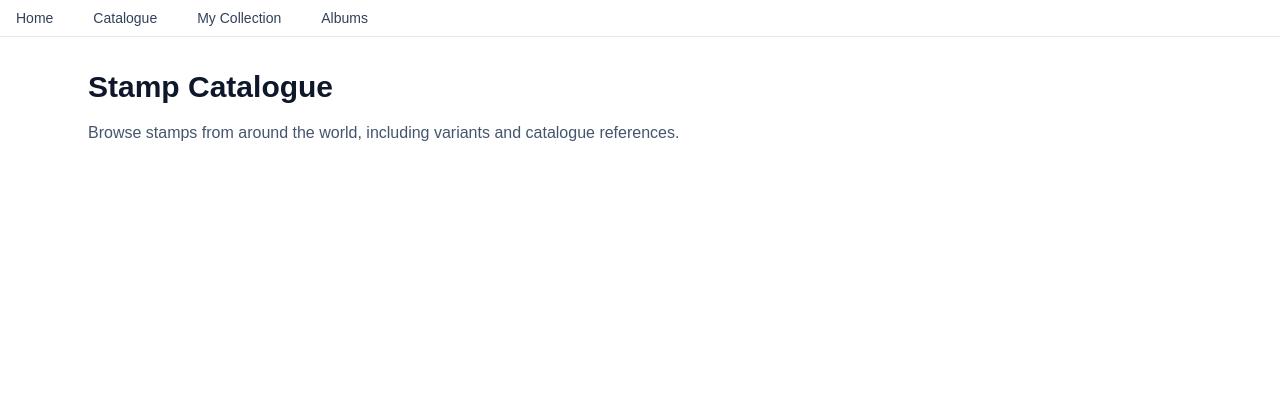
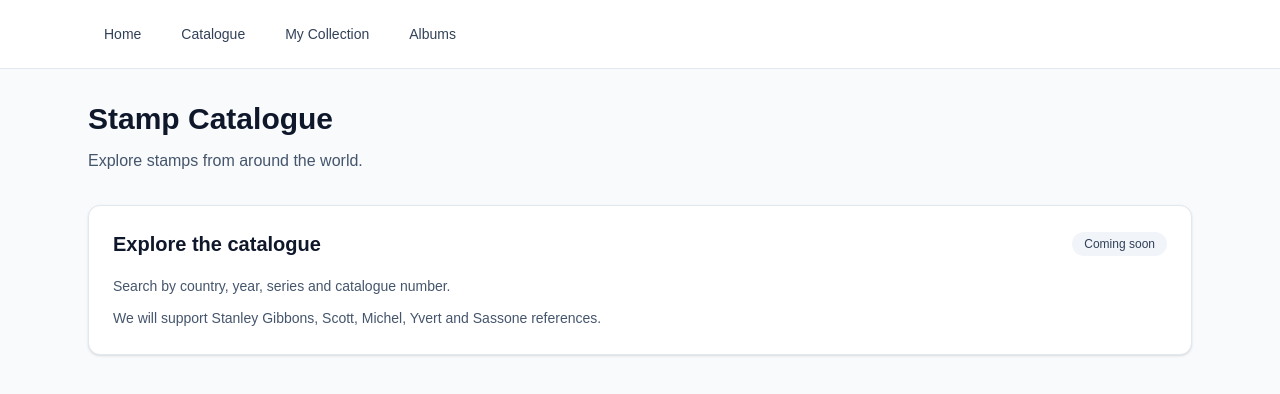
Before and after one commit to CristianAlexa/stamp-collection-manager, a Next.js app: page /catalogue in a window 1280 px wide. Shown: the top 394 px of the page. Built offline with nearby package versions, Linux system fonts and the light colour scheme.

Commit message:
feat: add reusable page header and feature card

```diff
--- /dev/null
+++ b/src/app/(app)/albums/page.tsx
@@ -0,0 +1,19 @@
+import { PageHeader } from "@/components/ui/page-header";
+import { FeatureCard } from "@/components/ui/feature-card";
+
+export default function AlbumsPage() {
+  return (
+    <div>
+      <PageHeader
+        title="My Albums"
+        description="Organise your stamp collection"
+      />
+      <FeatureCard title="Your Albums" badge="Coming soon">
+        <p>Organise your stamps into albums and sub-albums.</p>
+        <p className="mt-2">
+          {`You'll also be able to create printable album pages later.`}
+        </p>
+      </FeatureCard>
+    </div>
+  );
+}
--- /dev/null
+++ b/src/app/(app)/catalogue/page.tsx
@@ -0,0 +1,20 @@
+import { FeatureCard } from "@/components/ui/feature-card";
+import { PageHeader } from "@/components/ui/page-header";
+
+export default function CataloguePage() {
+  return (
+    <div>
+      <PageHeader
+        title="Stamp Catalogue"
+        description="Explore stamps from around the world."
+      />
+      <FeatureCard title="Explore the catalogue" badge="Coming soon">
+        <p>Search by country, year, series and catalogue number.</p>
+        <p className="mt-2">
+          We will support Stanley Gibbons, Scott, Michel, Yvert and Sassone
+          references.
+        </p>
+      </FeatureCard>
+    </div>
+  );
+}
--- /dev/null
+++ b/src/app/(app)/collection/page.tsx
@@ -0,0 +1,20 @@
+import { PageHeader } from "@/components/ui/page-header";
+import { FeatureCard } from "@/components/ui/feature-card";
+
+export default function CollectionPage() {
+  return (
+    <div>
+      <PageHeader
+        title="My Collection"
+        description="Manage the stamps you acually own"
+      />
+
+      <FeatureCard title="Your Collection" badge="Coming soon">
+        <p>Your owned stamps will appear here.</p>
+        <p className="mt-2">
+          Track quantity, condition, acquisition details and duplicates.
+        </p>
+      </FeatureCard>
+    </div>
+  );
+}
--- /dev/null
+++ b/src/app/(app)/layout.tsx
@@ -0,0 +1,19 @@
+import { AppNavigation } from "@/components/app-navigation";
+
+export default function AppLayout({
+  children,
+}: Readonly<{
+  children: React.ReactNode;
+}>) {
+  return (
+    <div className="min-h-screen bg-slate-50">
+      <header className="border-b border-slate-200 bg-white">
+        <div className="mx-auto max-w-6xl px-6 py-4">
+          <AppNavigation />
+        </div>
+      </header>
+
+      <main className="mx-auto max-w-6xl px-6 py-8">{children}</main>
+    </div>
+  );
+}
--- a/src/app/albums/page.tsx
+++ /dev/null
@@ -1,10 +0,0 @@
-export default function AlbumsPage() {
-  return (
-    <section>
-      <h1 className="text-3xl font-bold text-slate-900">My Albums</h1>
-      <p className="mt-4 text-slate-600">
-        organise your collection into albums and nested sub-albums
-      </p>
-    </section>
-  );
-}
--- a/src/app/catalogue/page.tsx
+++ /dev/null
@@ -1,12 +0,0 @@
-export default function CataloguePage() {
-  return (
-    <section>
-      <h1 className="text-3xl font-bold text-slate-900">Stamp Catalogue</h1>
-
-      <p className="mt-4 text-slate-600">
-        Browse stamps from around the world, including variants and catalogue
-        references.
-      </p>
-    </section>
-  );
-}
--- a/src/app/collection/page.tsx
+++ /dev/null
@@ -1,12 +0,0 @@
-export default function CollectionPage() {
-  return (
-    <section>
-      <h1 className="text-3xl font-bold text-slate-900">My Collection</h1>
-
-      <p className="mt-4 text-slate-600">
-        Manage your owned stamps, duplicates, conditions and acquisition
-        details.
-      </p>
-    </section>
-  );
-}
--- a/src/app/layout.tsx
+++ b/src/app/layout.tsx
@@ -1,7 +1,6 @@
 import type { Metadata } from "next";
 import { Geist, Geist_Mono } from "next/font/google";
 import "./globals.css";
-import { AppNavigation } from "@/components/app-navigation";
 
 const geistSans = Geist({
   variable: "--font-geist-sans",
@@ -20,18 +19,8 @@ export const metadata: Metadata = {
 
 export default function RootLayout({ children }: LayoutProps<"/">) {
   return (
-    <html
-      lang="en"
-      className={`${geistSans.variable} ${geistMono.variable} h-full antialiased`}
-    >
-      <body className="min-h-screen bg-slate-50 antialiased">
-        <div className="border-b border-slate-200 bg-white">
-          <AppNavigation />
-        </div>
-        <main>
-          <div className="mx-auto max-w-6xl px-6 py-8">{children}</div>
-        </main>
-      </body>
+    <html lang="en" className={`${geistSans.variable} ${geistMono.variable}`}>
+      <body className="min-h-screen antialiased">{children}</body>
     </html>
   );
 }
--- /dev/null
+++ b/src/components/ui/feature-card.tsx
@@ -0,0 +1,32 @@
+import type { ReactNode } from "react";
+
+interface FeatureCardProps {
+  title: string;
+
+  // Optional badge text, e.g. "Coming soon".
+  badge?: string;
+
+  // Any valid React-renderable content.
+  children: ReactNode;
+}
+/**
+ * A reusable card for application features.
+ *
+ * Composition allows each page to provide
+ * different content through children.
+ */
+export function FeatureCard({ title, badge, children }: FeatureCardProps) {
+  return (
+    <section className="rounded-xl border border-slate-200 bg-white p-6 shadow-sm">
+      <div className="flex flex-wrap items-center justify-between gap-3">
+        <h2 className="text-xl font-semibold text-slate-900">{title}</h2>
+        {badge && (
+          <span className="rounded-full bg-slate-100 px-3 py-1 text-xs font-medium text-slate-700">
+            {badge}
+          </span>
+        )}
+      </div>
+      <div className="mt-4 text-sm leading-6 text-slate-600">{children}</div>
+    </section>
+  );
+}
--- /dev/null
+++ b/src/components/ui/page-header.tsx
@@ -0,0 +1,25 @@
+interface PageHeaderProps {
+  // every page must have a title
+  title: string;
+
+  // A description is optional
+  description?: string;
+}
+
+/**
+ * Displeys a consistent heading for application pages.
+ *
+ * This component can be used by the catalogue,
+ * collection, albums and future dashboard
+ */
+
+export function PageHeader({ title, description }: PageHeaderProps) {
+  return (
+    <header className="mb-8">
+      <h1 className="text-3xl font-bold text-slate-900">{title}</h1>
+      {description && (
+        <p className="mt-3 max-w-2xl text-slate-600">{description}</p>
+      )}
+    </header>
+  );
+}
```
Also changed, not shown: src/app/(app)/page.tsx (renamed from src/app/page.tsx).
